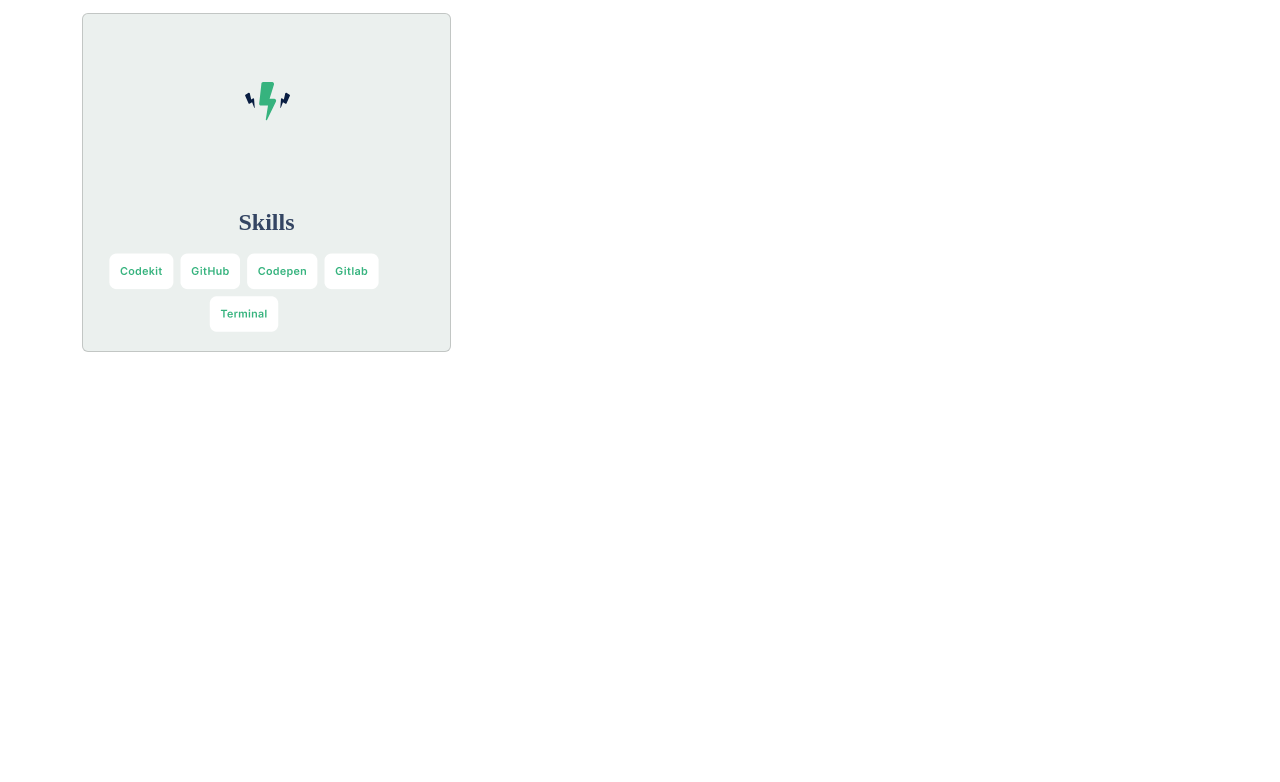
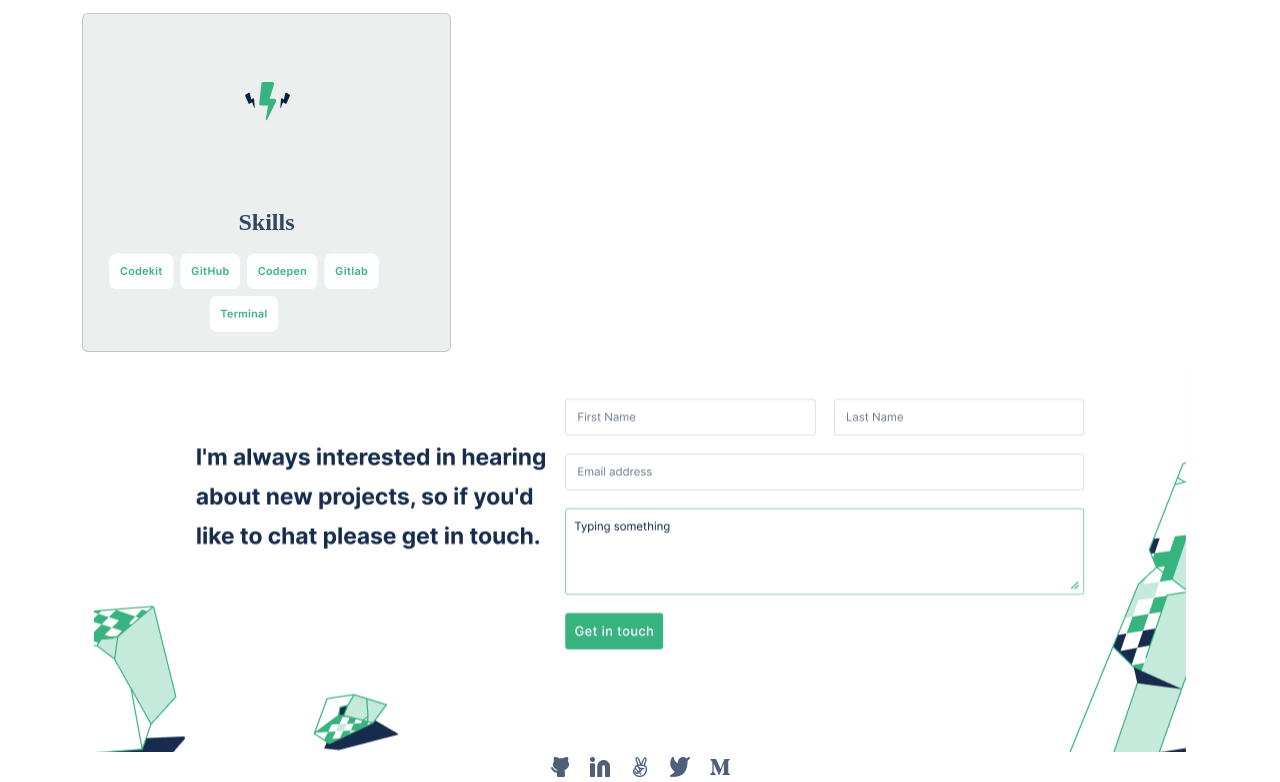
Before and after one commit to Athaliah8/Boostrap-Portfolio, a plain HTML site: page index.html in a window 1280 px wide. Shown: the part 3240-4022 px from the top of the page. Before the commit the page ends 3608 px from the top, so only its background shows below. Drawn offline with Linux system fonts and the light colour scheme.

Commit message:
Add contact as a #ScreenShot

```diff
--- a/index.html
+++ b/index.html
@@ -172,6 +172,13 @@
   </div>
   </div>
 </section>
+
+<section class="contact">
+
+</section>
+
+<footer>
+</footer>
     <!--Script-->
     <script src="./assets/bootstrap-5.2.2-dist/js/bootstrap.min.js"></script>
     <script src="./assets/fontawesome/js/all.min.js"></script>
--- a/style.css
+++ b/style.css
@@ -29,3 +29,13 @@
 .about {
   background: url("./images/about-me-left.svg") no-repeat top 20% left, url("./images/about-me-right.svg") no-repeat top -60px right;
 }
+
+.contact {
+  background: white url("./images/contact.png") no-repeat center center;
+  padding-top: 30%;
+}
+
+footer {
+  background: white url("./images/Social\ Media\ \(1\).png") no-repeat center center;
+  padding-top: 30px;
+}
```
Also changed, not shown: images/Frame.svg (added), images/contact form-illustratoin-3-desktop.svg (added), images/contact.png (added), images/illustration-1.svg (added), images/illustration-2.svg (renamed from images/Header-llustration-desktop.svg).
